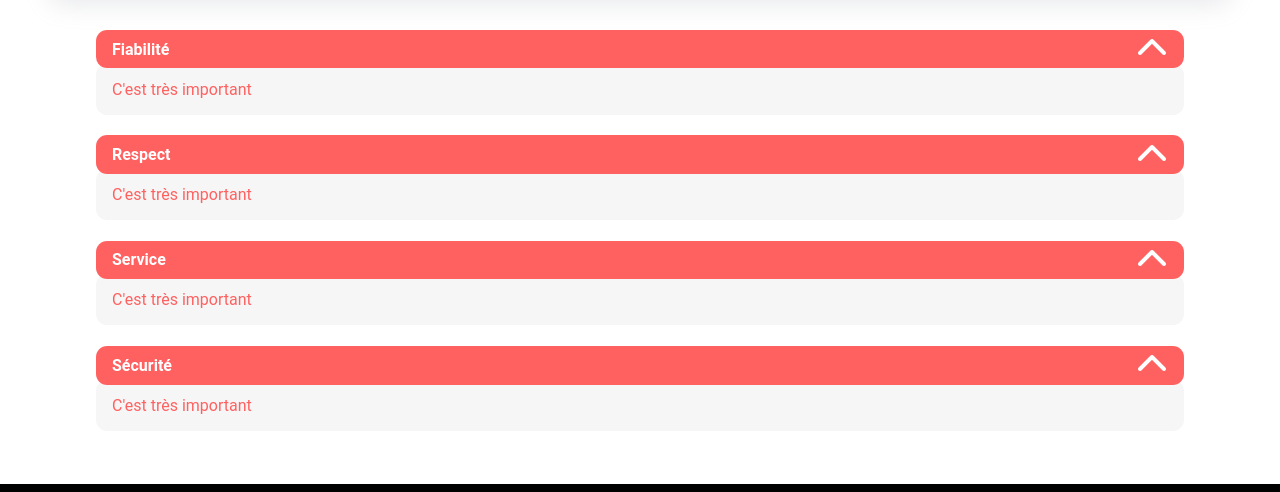
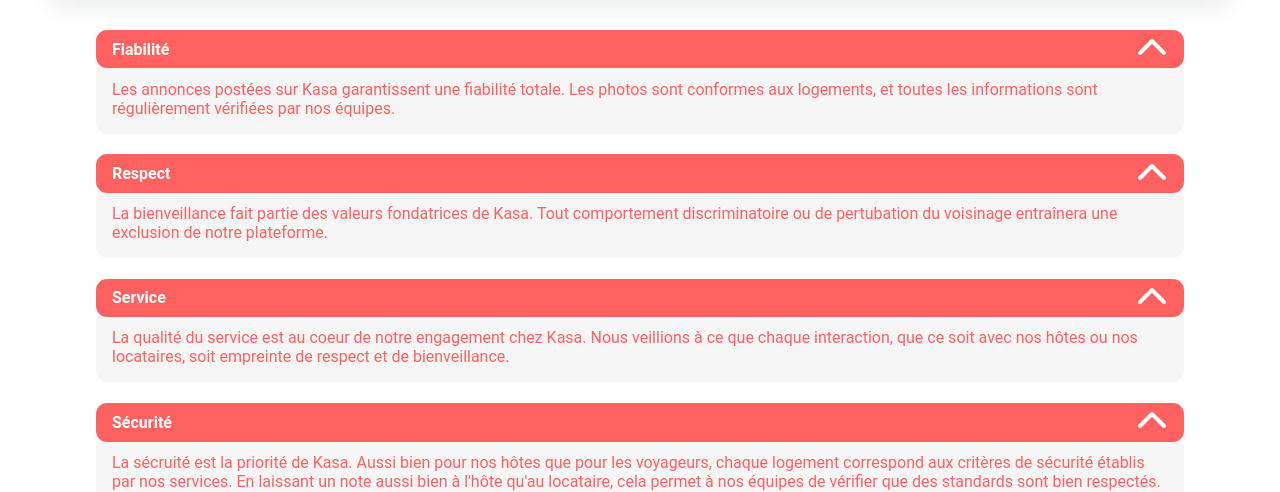
Before and after one commit to Kangili/P8KASA, a React (Vite) app: page /about in a window 1280 px wide. Shown: the part 446-938 px from the top of the page. Built offline with nearby package versions, Linux system fonts and the light colour scheme.

Commit message:
mise à jour du projet dans About.jsx

```diff
--- a/src/pages/About.jsx
+++ b/src/pages/About.jsx
@@ -9,10 +9,10 @@
     <>
       <ImageBanner/>
       <div className="about_container">
-         <DescriptionPanel title = "Fiabilité" content ="C'est très important"/>
-         <DescriptionPanel title = "Respect" content = "C'est très important"/>
-         <DescriptionPanel title = "Service" content = "C'est très important"/>
-         <DescriptionPanel title = "Sécurité" content = "C'est très important"/>
+         <DescriptionPanel title = "Fiabilité" content ="Les annonces postées sur Kasa garantissent une fiabilité totale. Les photos sont conformes aux logements, et toutes les informations sont régulièrement vérifiées par nos équipes."/>
+         <DescriptionPanel title = "Respect" content = "La bienveillance fait partie des valeurs fondatrices de Kasa. Tout comportement discriminatoire ou de pertubation du voisinage entraînera une exclusion de notre plateforme."/>
+         <DescriptionPanel title = "Service" content = "La qualité du service est au coeur de notre engagement chez Kasa. Nous veillions à ce que chaque interaction, que ce soit avec nos hôtes ou nos locataires, soit empreinte de respect et de bienveillance."/>
+         <DescriptionPanel title = "Sécurité" content = "La sécruité est la priorité de Kasa. Aussi bien pour nos hôtes que pour les voyageurs, chaque logement correspond aux critères de sécurité établis par nos services. En laissant un note aussi bien à l'hôte qu'au locataire, cela permet à nos équipes de vérifier que des standards sont bien respectés. Nous organisons également des atliers sur la sécurité domestique pour nos hôtes."/>
       </div>
     </>
   );
```
